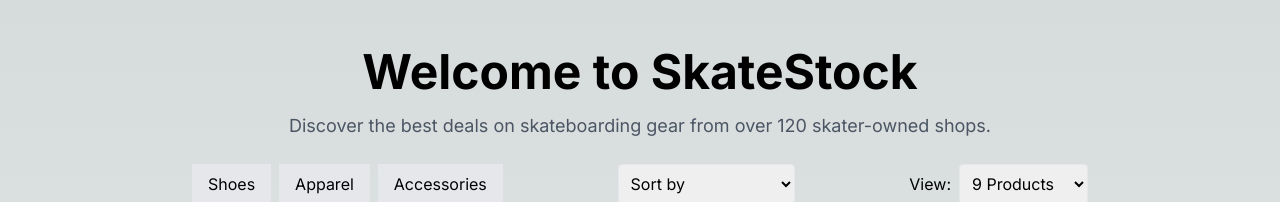
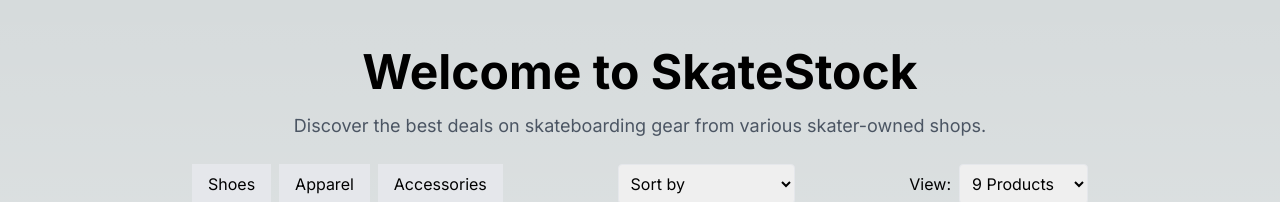
Before and after one commit to alviarm/skatestock, a Next.js app: page / in a window 1280 px wide. Shown: the top 202 px of the page. Built offline with nearby package versions, Linux system fonts and the light colour scheme.

Commit message:
new commit

```diff
--- a/src/app/page.tsx
+++ b/src/app/page.tsx
@@ -81,7 +81,7 @@
       <header className="w-full max-w-4xl mb-12 text-center">
         <h1 className="text-5xl font-bold mb-4">Welcome to SkateStock</h1>
         <p className="text-lg text-gray-600">
-          Discover the best deals on skateboarding gear from over 120 skater-owned shops.
+          Discover the best deals on skateboarding gear from various skater-owned shops.
         </p>
 
         {/* Filter and Sorting */}
```
